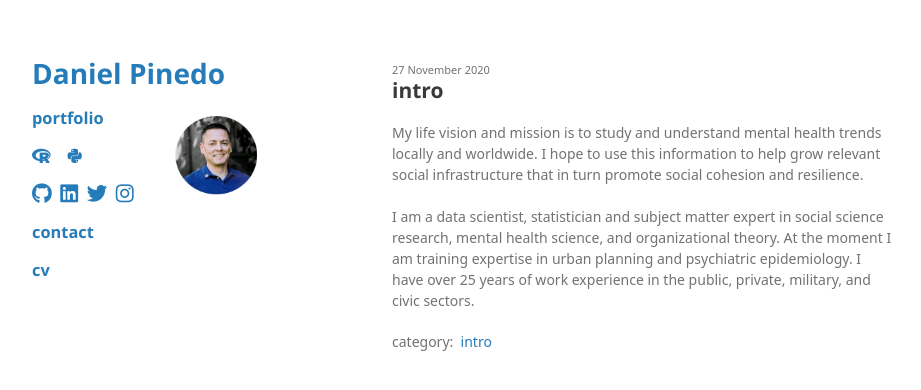
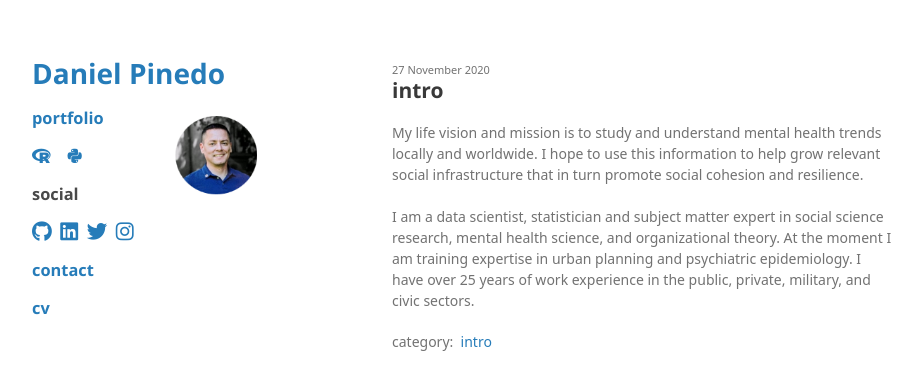
Before and after one commit to odenipinedo/odenipinedo.github.io, a Jekyll site: the page built from index.html, in a window 1280 px wide. Shown: the top 390 px of the page, without its empty margins (178-1099 px from the left). Built offline with Jekyll 4.4.1, drawn with Linux system fonts in a browser that asks for light colours; nearby versions of some CDN libraries; some web fonts are replaced; the repository's description, which GitHub fills in, is left out.

Commit message:
Update head.html

```diff
--- a/_includes/head.html
+++ b/_includes/head.html
@@ -13,6 +13,7 @@
       </h3>
     </div>
 
+    <h3>social</h3>
     <div class="list-group">
       <h3>
       <a href="https://github.com/odenipinedo" class="btn" target="_blank" rel="noopener noreferrer">
```
